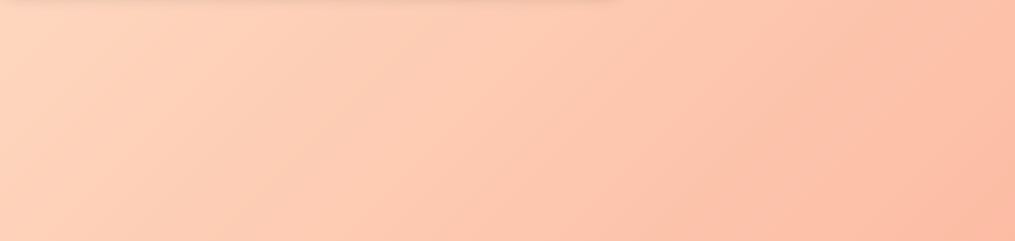
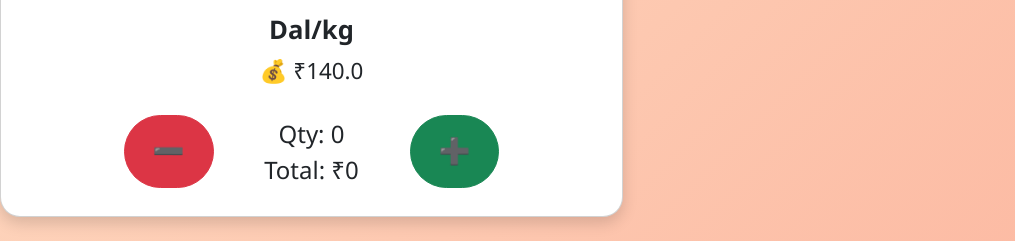
Before and after one commit to subhrajitbehera152/grocery-app, a Flask app: page /location/1 in a window 1280 px wide. Shown: the part 1004-1245 px from the top of the page, without its empty margins (0-1015 px from the left). Run offline with Flask 3, Linux system fonts and the light colour scheme; data comes from the database, SQL or seed files in the repository.

Commit message:
Enhanced UI: fancy mobile-friendly design for items, cart, and locations pages

```diff
--- a/templates/items.html
+++ b/templates/items.html
@@ -8,7 +8,7 @@
             background: linear-gradient(135deg, #ffecd2 0%, #fcb69f 100%);
             font-family: 'Segoe UI', sans-serif;
             margin: 0;
-            padding-top: 140px; /* space for header + category bar */
+            padding-top: 180px; /* space for header + category bar */
         }
         /* Sticky Header */
         .sticky-header {
@@ -17,21 +17,25 @@
             backdrop-filter: blur(8px);
             z-index: 1100;
             border-bottom: 2px solid #fcb69f;
-            padding: 10px 20px;
+            padding: 20px;
             box-shadow: 0 4px 12px rgba(0,0,0,0.1);
+        }
+        .sticky-header .btn, .sticky-header input, .sticky-header button {
+            font-size: 1.5rem; /* bigger buttons and input */
+            padding: 14px 24px;
         }
         /* Sticky Category Bar */
         .category-bar {
-            position: fixed; top: 70px; left: 0; right: 0;
+            position: fixed; top: 90px; left: 0; right: 0;
             background: rgba(255,255,255,0.95);
             z-index: 1000;
-            padding: 10px;
+            padding: 15px;
             border-bottom: 2px solid #fcb69f;
         }
         .nav-pills .nav-link {
-            font-size: 1.1rem;
-            padding: 10px 18px;
-            border-radius: 25px;
+            font-size: 1.4rem;
+            padding: 14px 24px;
+            border-radius: 30px;
             margin: 5px;
             font-weight: 600;
         }
@@ -41,13 +45,13 @@
         /* Scrollable Items Section */
         .items-container {
             margin-top: 20px;
-            height: calc(100vh - 160px); /* full height minus header+category */
+            height: calc(100vh - 200px); /* full height minus header+category */
             overflow-y: auto;
             padding-right: 10px;
         }
         /* Item Cards */
         .card {
-            border-radius: 15px;
+            border-radius: 20px;
             overflow: hidden;
             box-shadow: 0 6px 15px rgba(0,0,0,0.15);
             transition: transform 0.3s ease, box-shadow 0.3s ease;
@@ -57,30 +61,34 @@
             box-shadow: 0 10px 25px rgba(0,0,0,0.25);
         }
         .card img {
-            height: 220px;
+            height: 280px;
             object-fit: cover;
         }
-        .card-title { font-size: 1.3rem; font-weight: bold; }
-        .card-text { font-size: 1.2rem; }
+        .card-title { font-size: 1.6rem; font-weight: bold; }
+        .card-text { font-size: 1.4rem; }
         .quantity-box {
-            font-size: 1.2rem;
-            min-width: 140px;
+            font-size: 1.5rem;
+            min-width: 180px;
             background: rgba(255,255,255,0.7);
-            border-radius: 10px;
-            padding: 8px;
+            border-radius: 12px;
+            padding: 12px;
         }
         .btn-sm {
-            font-size: 1.2rem;
-            padding: 12px 20px;
+            font-size: 1.6rem;
+            padding: 16px 28px;
             border-radius: 50px;
         }
         /* Mobile Tweaks */
         @media (max-width: 576px) {
-            .card img { height: 180px; }
-            .card-title { font-size: 1.2rem; }
-            .card-text { font-size: 1.1rem; }
-            .btn-sm { font-size: 1.3rem; padding: 14px 24px; }
-            .quantity-box { font-size: 1.3rem; min-width: 150px; }
+            .card img { height: 220px; }
+            .card-title { font-size: 1.5rem; }
+            .card-text { font-size: 1.3rem; }
+            .btn-sm { font-size: 1.8rem; padding: 18px 32px; }
+            .quantity-box { font-size: 1.6rem; min-width: 200px; }
+            .sticky-header .btn, .sticky-header input, .sticky-header button {
+                font-size: 1.6rem; padding: 16px 28px;
+            }
+            .nav-pills .nav-link { font-size: 1.5rem; padding: 16px 28px; }
         }
     </style>
 </head>
@@ -117,7 +125,7 @@
                 {% for item in items %}
                 <div class="col-md-6 mb-4">
                     <div class="card">
-                        <img src="{{ item[4] or 'https://via.placeholder.com/400x220.png?text=' ~ item[1] }}" class="card-img-top" alt="{{ item[1] }}">
+                        <img src="{{ item[4] or 'https://via.placeholder.com/400x280.png?text=' ~ item[1] }}" class="card-img-top" alt="{{ item[1] }}">
                         <div class="card-body text-center">
                             <h5 class="card-title">{{ item[1] }}</h5>
                             <p class="card-text">💰 ₹{{ item[3] }}</p>
```
